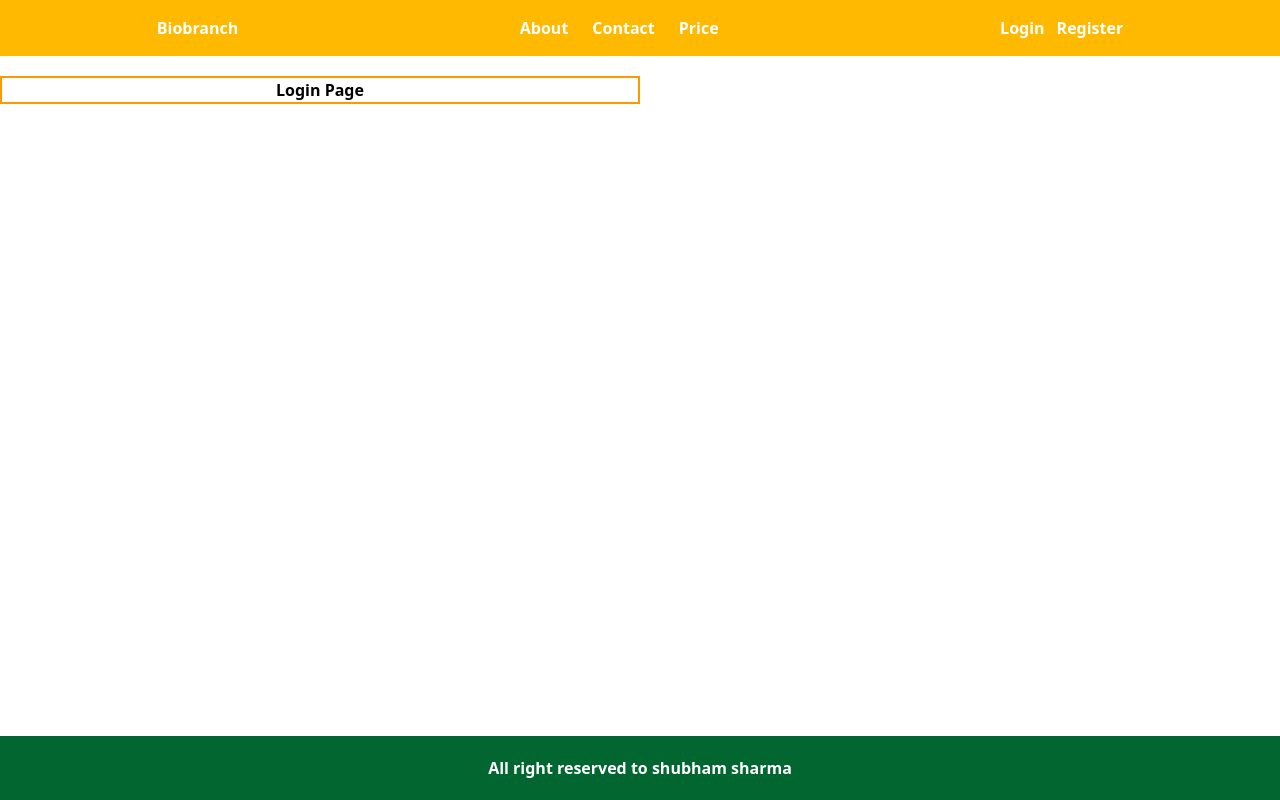
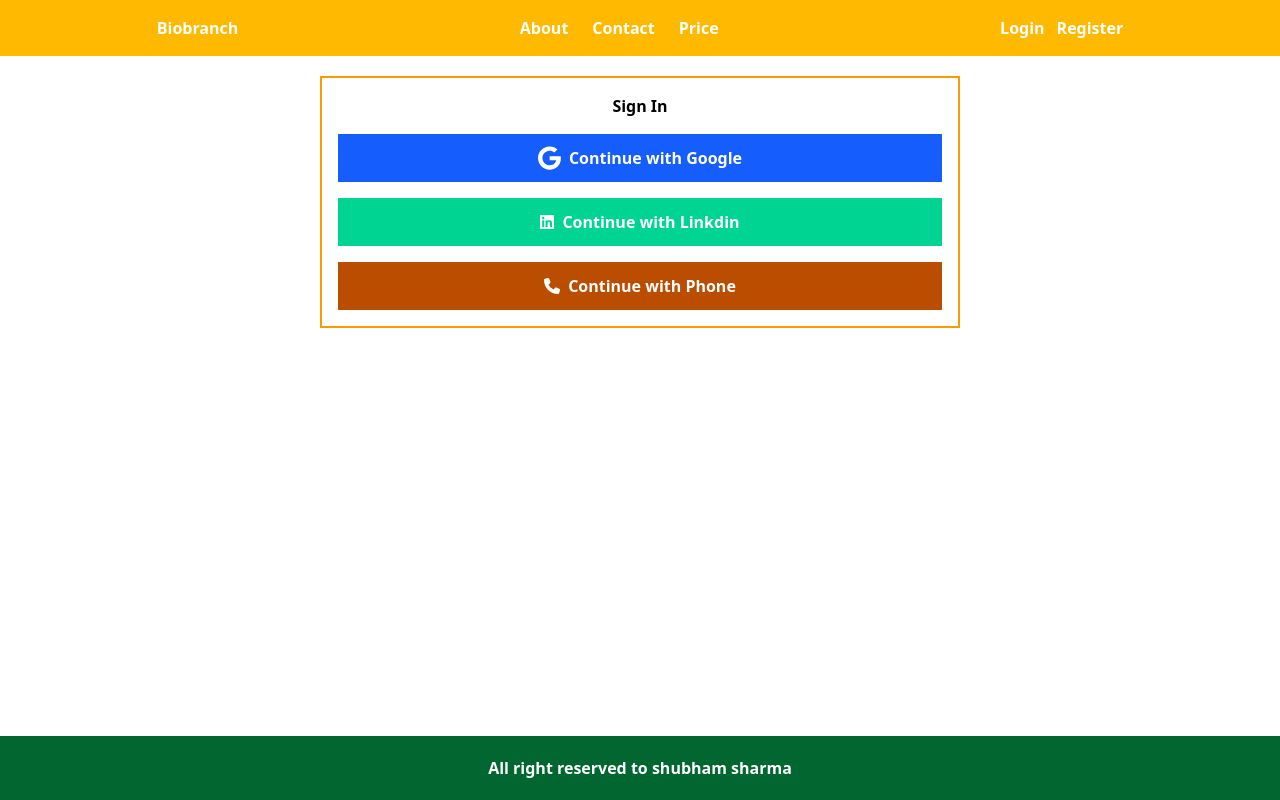
Before and after one commit to Shubhamsharma2002/BioBranch, a Next.js app: page /login in a window 1280 px wide. Built offline with nearby package versions, Linux system fonts and the light colour scheme.

Commit message:
login page done

```diff
--- /dev/null
+++ b/src/components/auth/Loginwithgoogle.jsx
@@ -0,0 +1,13 @@
+import React from "react";
+import { FontAwesomeIcon } from "@fortawesome/react-fontawesome";
+import { faGoogle } from "@fortawesome/free-brands-svg-icons";
+const Loginwithgoogle = () => {
+  return (
+    <div className="flex justify-center gap-2 mt-4 bg-blue-600 p-3 items-center text-white cursor-pointer">
+      <FontAwesomeIcon icon={faGoogle} className="text-white text-2xl" />
+      <span>Continue with Google</span>
+    </div>
+  );
+};
+
+export default Loginwithgoogle;
--- /dev/null
+++ b/src/components/auth/Loginwithphone.jsx
@@ -0,0 +1,13 @@
+import React from "react";
+import { FontAwesomeIcon } from '@fortawesome/react-fontawesome'
+import { faPhone } from "@fortawesome/free-solid-svg-icons";
+const Loginwithphone = () => {
+  return (
+    <div className="flex justify-center gap-2 mt-4 bg-amber-700 p-3 items-center text-white cursor-pointer">
+      <FontAwesomeIcon icon={faPhone} />
+      <span>Continue with Phone</span>
+    </div>
+  );
+};
+
+export default Loginwithphone;
--- /dev/null
+++ b/src/components/auth/loginwithlinkdin.jsx
@@ -0,0 +1,13 @@
+import React from 'react'
+import { faLinkedin } from '@fortawesome/free-brands-svg-icons'
+import { FontAwesomeIcon } from '@fortawesome/react-fontawesome'
+const  Loginwithlinkdin = ()=> {
+  return (
+       <div className="flex justify-center gap-2 mt-4 bg-emerald-400 p-3 items-center text-white cursor-pointer">
+         <FontAwesomeIcon icon={faLinkedin}  />
+         <span>Continue with Linkdin</span>
+       </div>
+  )
+}
+
+export default Loginwithlinkdin
--- a/src/pages/login.jsx
+++ b/src/pages/login.jsx
@@ -1,11 +1,19 @@
-import React from 'react'
+import Loginwithgoogle from '@/components/auth/Loginwithgoogle';
+import Loginwithlinkdin from '@/components/auth/loginwithlinkdin';
+import Loginwithphone from '@/components/auth/Loginwithphone';
+import React from 'react';
 
-function login() {
+
+function Login() {
   return (
-    <div className='mt-5 border-2 border-amber-500 text-center font-bold w-1/2 flex justify-center'>
-            Login Page
+    <div className='mt-5 border-2 border-amber-500 text-center font-bold w-1/2 mx-auto p-4'>
+      Sign In
+
+     <Loginwithgoogle/>
+     <Loginwithlinkdin/>
+     <Loginwithphone/>
     </div>
-  )
+  );
 }
 
-export default login
+export default Login;
```
Also changed, not shown: package.json (+9 -4 lines), 1 other file (tests, documents, lock files or other folders).
